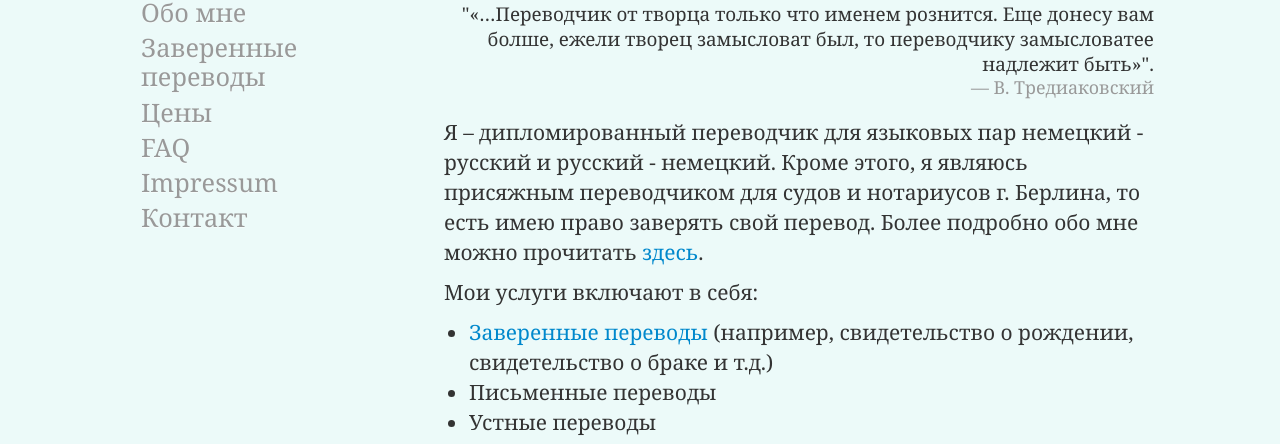
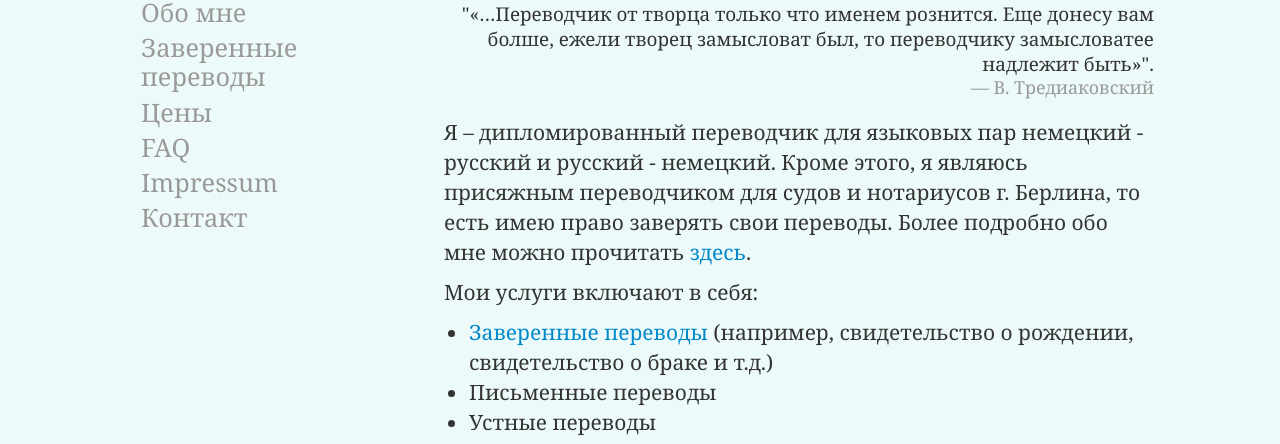
Before and after one commit to olgasyasina/ost, a plain HTML site: page index_ru.html in a window 1280 px wide. Shown: the part 328-772 px from the top of the page. Drawn offline with Linux system fonts and the light colour scheme.

Commit message:
еще одно слово изменила

```diff
--- a/index_ru.html
+++ b/index_ru.html
@@ -70,7 +70,7 @@
               <small>В. Тредиаковский</small>
               </blockquote>
 
-            <p>Я &#8211 дипломированный переводчик для языковых пар немецкий - русский и русский - немецкий. Кроме этого, я являюсь присяжным переводчиком для судов и нотариусов г. Берлина, то есть имею право заверять свой перевод. Более подробно обо мне можно прочитать <a href="uebermich_ru.html">здесь</a>.</p>
+            <p>Я &#8211 дипломированный переводчик для языковых пар немецкий - русский и русский - немецкий. Кроме этого, я являюсь присяжным переводчиком для судов и нотариусов г. Берлина, то есть имею право заверять свои переводы. Более подробно обо мне можно прочитать <a href="uebermich_ru.html">здесь</a>.</p>
 
 
 
```
